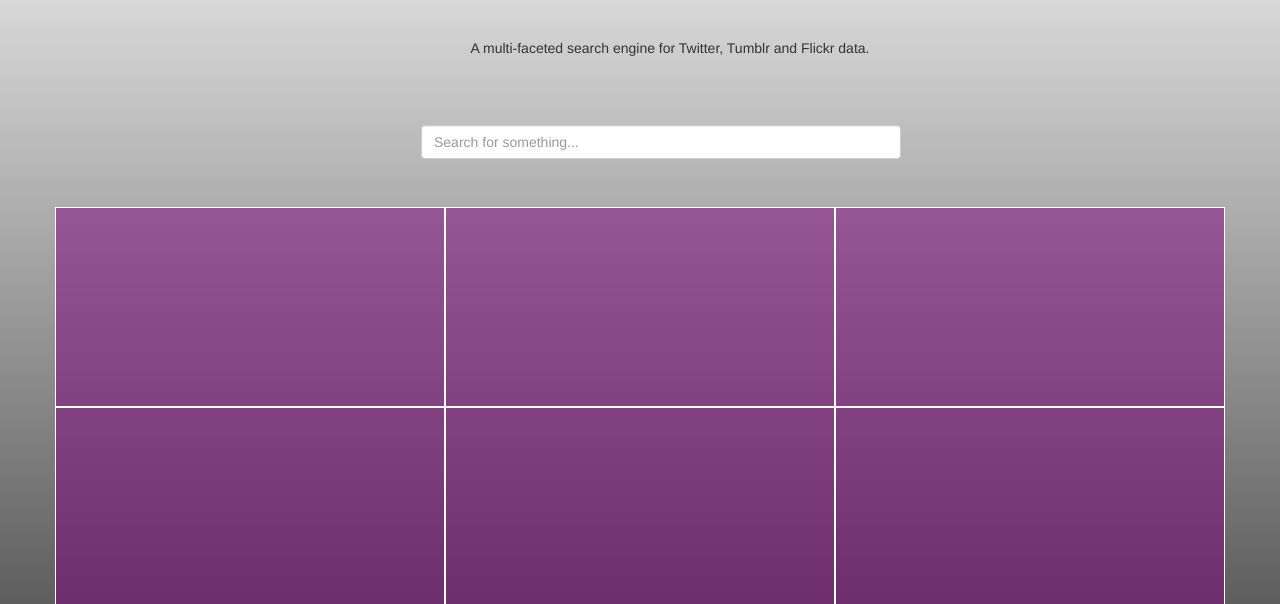
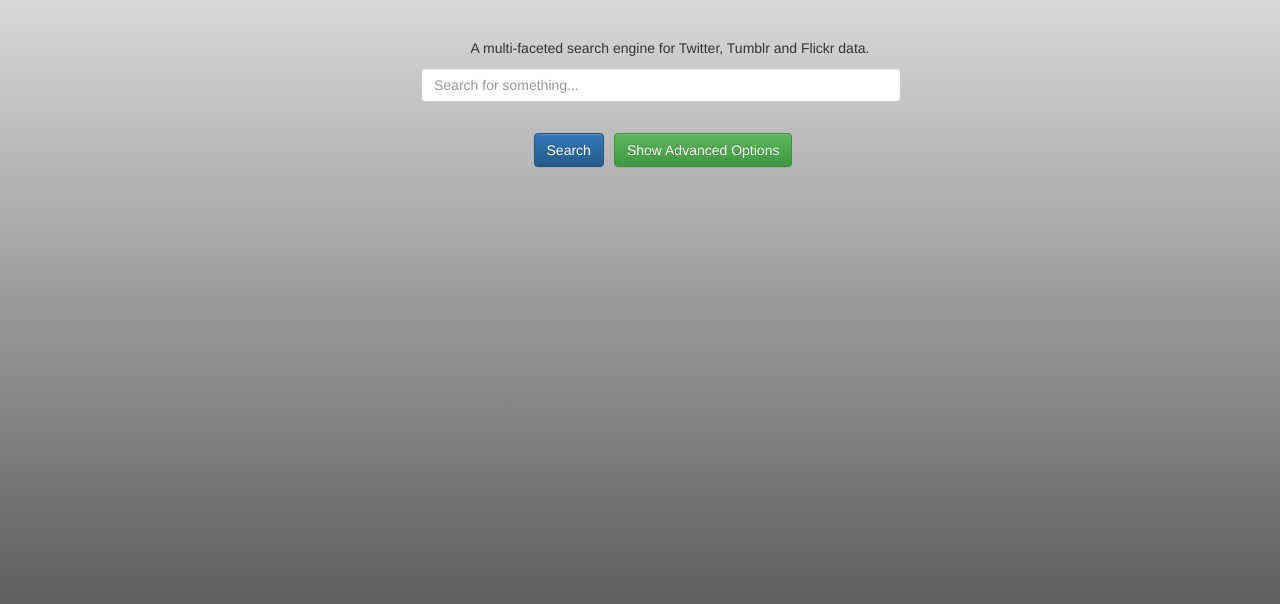
Before and after one commit to elroyalva/IR_angular, a website: page index.html in a window 1280 px wide. Shown: the part 194-798 px from the top of the page. Drawn offline with nearby package versions, Linux system fonts and the light colour scheme; some packages are replaced by stand-ins of ours.

Commit message:
Fixed Advanced Options

```diff
--- a/js/main.js
+++ b/js/main.js
@@ -59,6 +59,11 @@
   // function loadItems($query){
   //   return tags;
   // }
+
+  $scope.showAdvanced = function(){
+    document.getElementById("formAdvanced").removeAttribute("style");
+  }
+
   $rootScope.query = {
   "query_sent":"El Chapo",
   "advanced":false,
--- a/partials/home.html
+++ b/partials/home.html
@@ -15,21 +15,22 @@
 								<div class="col-md-2"></div>
 							</div>
 
-							<div class="row" style="margin-top:5%">
+							<div class="row">
 								<div class="col-md-3"></div>
 								<div class="col-md-6" style="margin-left: 5%"><input class="form-control" id="focusedInput" placeholder="Search for something..." type="text" name="query_sent" style="width:480px"></div>
 								<div class="col-md-3"></div>
 							</div>
 
-							<div style="width:80%; margin-top:4%" class="row">
-								<div class="col-md-2"></div>
-								<div class="advancedSearch searchStuff" class="col-md-8"></div>
+							<div style="width:80%" class="row" style="margin-top:10px">
+								<div class="col-md-4"></div>
+								<div class="advancedSearch searchStuff" class="col-md-6"><input type="submit" name="submit" value="Search" class="btn btn-primary searchButton" ><input type="button" name="submit" value="Show Advanced Options" class="btn btn-success searchButton" style="margin-left:10px" ng-click="showAdvanced()"></div>
+
 								<div class="col-md-2"></div>
 							</div>
 
 							<form method="POST" action="http://192.168.0.6:8080/SolrSearch/solr/search" enctype="application/json">
-
-							<div class="row">
+							<div id="formAdvanced" style="display:none">
+							<div class="row" style="margin-top:10px">
 								<div class="col-md-4 addItem">
 									<div></div>
 								</div>
@@ -65,6 +66,7 @@
 									</div>
 								</div>
 							</div>
+							</div>
 
 							</form>
 						</div>
```
